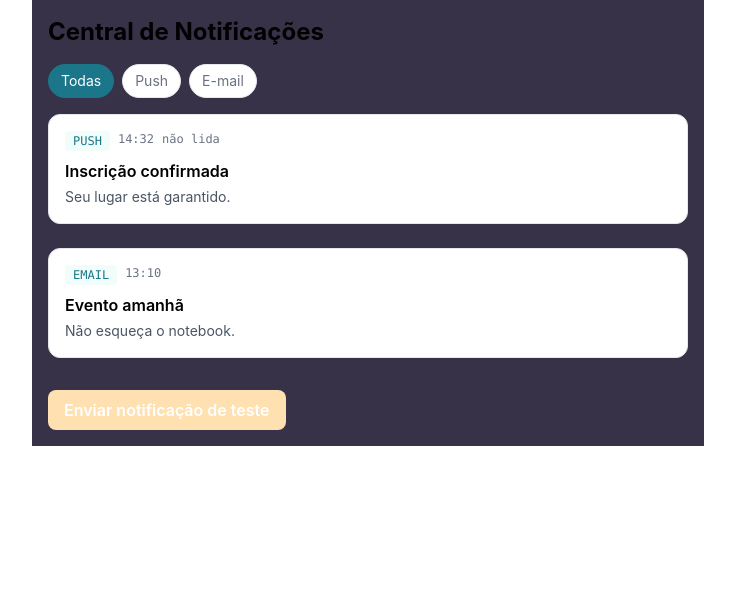
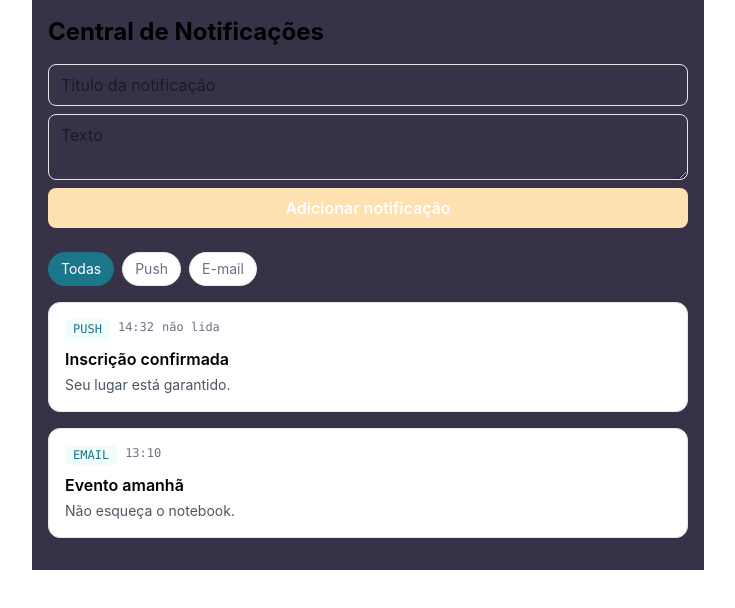
Before and after one commit to munhozmiguel873/notificacoes-api4-front, a React (Vite) app: page / in a window 1280 px wide. Shown: the top 608 px of the page, without its empty margins (272-1007 px from the left). Built offline with nearby package versions, Linux system fonts and the light colour scheme.

Commit message:
extrai FilterBar e NotificationList, adiciona formulário controlado

```diff
--- a/src/App.jsx
+++ b/src/App.jsx
@@ -1,9 +1,8 @@
 import { useState } from "react";
-import FilterChip from "./components/FilterChip";
-import NotificationCard from "./components/NotificationCard";
-import Button from "./components/Button";
-
-const notificacoesExemplo = [
+import FilterBar from "./components/FilterBar";
+import NotificationList from "./components/NotificationList";
+import NovaNotificacaoForm from "./components/NovaNotificacaoForm";
+const notificacoesIniciais = [
   {
     id: 1,
     canal: "PUSH",
@@ -21,48 +20,24 @@ const notificacoesExemplo = [
     lida: true,
   },
 ];
-
 function App() {
   const [filtro, setFiltro] = useState("todas");
+  const [notificacoes, setNotificacoes] = useState(notificacoesIniciais);
+  const notificacoesVisiveis = notificacoes.filter((n) => {
+    if (filtro === "todas") return true;
+    if (filtro === "push") return n.canal === "PUSH";
+    if (filtro === "email") return n.canal === "EMAIL";
+  });
+  function adicionarNotificacao(nova) {
+    setNotificacoes((atual) => [nova, ...atual]);
+  }
+  return (
+    <div className="max-w-2xl mx-auto p-4 bg-fundo-principal"> <h1 className="text-2xl font-bold mb-4">Central de Notificações</h1>
+      <NovaNotificacaoForm onAdicionar={adicionarNotificacao} />
 
-  // Filtra as notificações com base no estado atual
-  const notificacoesFiltradas = notificacoesExemplo.filter((n) => {
-    if (filtro === "todas") return true;
-    return n.canal.toLowerCase() === filtro;
-  });
-
-  return (
-    <div className="max-w-2xl mx-auto p-4 bg-fundo-principal">
-      <h1 className="text-2xl font-bold mb-4">Central de Notificações</h1>
-
-      <div className="flex gap-2 mb-4">
-        <FilterChip
-          label="Todas"
-          ativo={filtro === "todas"}
-          onClick={() => setFiltro("todas")}
-        />
-        <FilterChip
-          label="Push"
-          ativo={filtro === "push"}
-          onClick={() => setFiltro("push")}
-        />
-        <FilterChip
-          label="E-mail"
-          ativo={filtro === "email"}
-          onClick={() => setFiltro("email")}
-        />
-      </div>
-
-      {/* Renderiza apenas a lista filtrada */}
-      <div className="flex flex-col gap-2 mb-4">
-        {notificacoesFiltradas.map((n) => (
-          <NotificationCard key={n.id} {...n} />
-        ))}
-      </div>
-
-      <Button variant="destaque">Enviar notificação de teste</Button>
+      <FilterBar filtroAtual={filtro} onFiltroChange={setFiltro} />
+      <NotificationList notificacoes={notificacoesVisiveis} />
     </div>
   );
 }
-
 export default App;
```
Also changed, not shown: src/components/FilterBar.jsx (+16 -6 lines).
